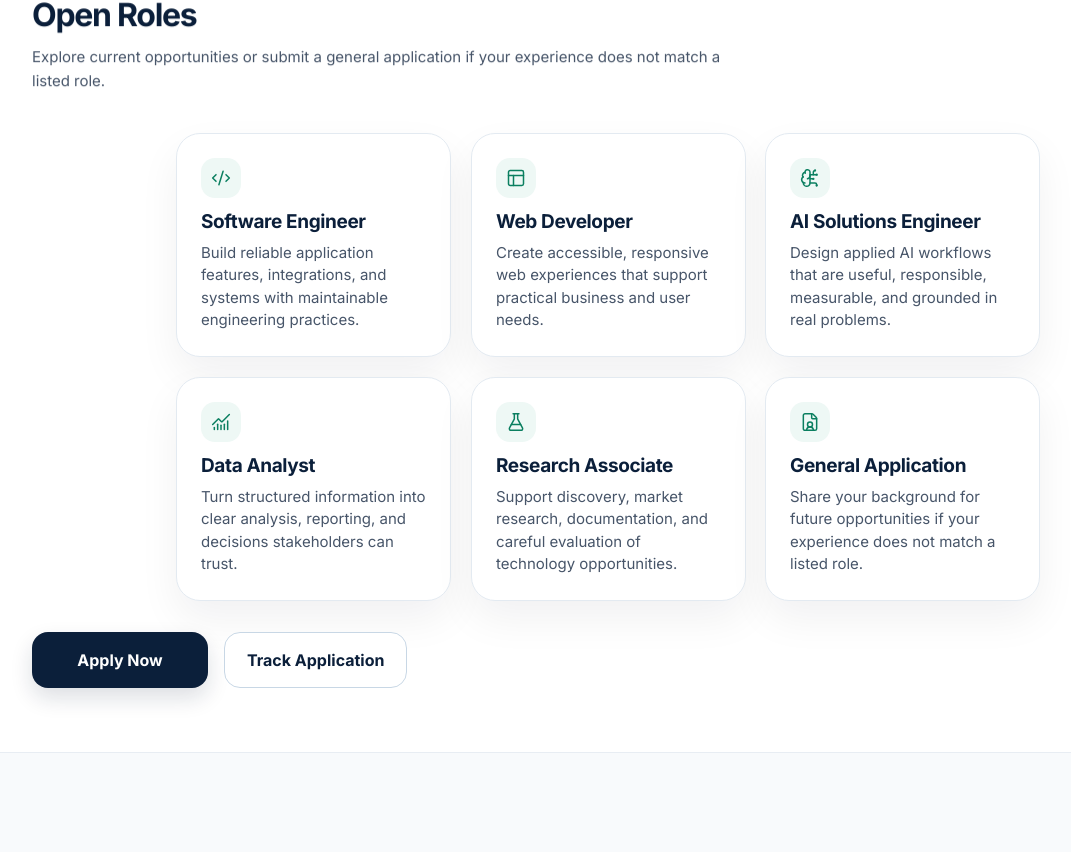
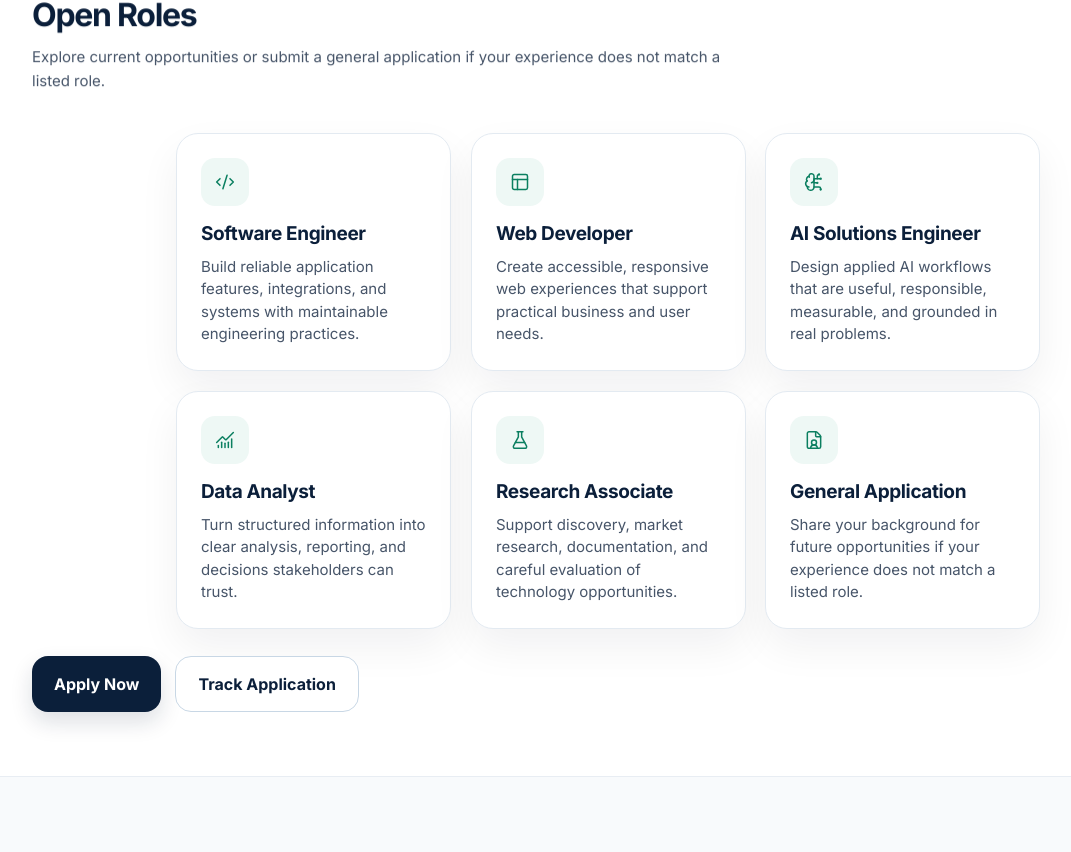
Before and after one commit to Zentric-Analytics/Zentricanalytics.com, a Next.js app: page /careers in a window 1280 px wide. Shown: the part 710-1562 px from the top of the page, without its empty margins (32-1103 px from the left). Built offline with nearby package versions, Linux system fonts and the light colour scheme.

Commit message:
Compact careers open roles cards

```diff
--- a/src/app/careers/page.tsx
+++ b/src/app/careers/page.tsx
@@ -140,25 +140,25 @@ export default function Careers() {
               </p>
             </Reveal>
 
-            <Stagger className="mx-auto mt-8 grid max-w-[22rem] gap-x-4 gap-y-4 sm:max-w-[54rem] sm:grid-cols-2 lg:mt-10 lg:grid-cols-3 lg:gap-x-5 lg:gap-y-5" delay={120} staggerDelay={90}>
+            <Stagger className="mx-auto mt-8 grid max-w-[22rem] gap-x-4 gap-y-5 sm:max-w-[54rem] sm:grid-cols-2 lg:mt-10 lg:grid-cols-3 lg:gap-x-5" delay={120} staggerDelay={90}>
               {roles.map(({ Icon, title, description }) => (
                 <article
                   key={title}
-                  className="group flex min-w-0 flex-col rounded-[22px] border border-[#E3EAF1] bg-white p-4 text-left shadow-[0_18px_42px_rgba(15,23,42,0.06)] transition duration-200 ease-out motion-safe:hover:-translate-y-0.5 hover:border-[#D4DEE8] hover:shadow-[0_20px_46px_rgba(15,23,42,0.08)] sm:rounded-[24px] sm:p-5 lg:p-6"
+                  className="group flex h-auto min-w-0 flex-col rounded-[22px] border border-[#E3EAF1] bg-white p-5 text-left shadow-[0_18px_42px_rgba(15,23,42,0.06)] transition duration-200 ease-out motion-safe:hover:-translate-y-0.5 hover:border-[#D4DEE8] hover:shadow-[0_20px_46px_rgba(15,23,42,0.08)] lg:p-6"
                 >
-                  <span className="flex size-9 shrink-0 items-center justify-center rounded-[14px] bg-[#EEF8F5] text-[#0B7F60] sm:size-10">
+                  <span className="mb-4 flex size-12 shrink-0 items-center justify-center rounded-[14px] bg-[#EEF8F5] text-[#0B7F60]">
                     <Icon aria-hidden="true" className="size-[18px] sm:size-5" strokeWidth={1.8} />
                   </span>
-                  <h3 className="mt-2.5 text-[18px] font-bold leading-[1.25] tracking-[-0.02em] text-[#0B1F3A] sm:mt-3 sm:text-[19px]">{title}</h3>
-                  <p className="mt-2 max-w-[18rem] min-w-0 text-[14px] font-normal leading-[1.5] text-[#475569] sm:text-[15px]">{description}</p>
+                  <h3 className="mb-2.5 text-[18px] font-bold leading-[1.25] tracking-[-0.02em] text-[#0B1F3A] lg:text-[19px]">{title}</h3>
+                  <p className="max-w-[18rem] min-w-0 text-[14px] font-normal leading-[1.5] text-[#475569] lg:text-[15px]">{description}</p>
                 </article>
               ))}
             </Stagger>
 
-            <Reveal className="mt-7 flex flex-col items-start lg:mt-8" delay={160}>
-              <div className="flex w-full flex-col items-center gap-3 sm:max-w-none sm:flex-row sm:justify-center sm:gap-4 sm:w-auto [&_.btn]:min-h-14 [&_.btn]:rounded-[16px] [&_.btn]:px-[22px] [&_.btn]:py-[15px] [&_.btn]:text-[16px] [&_.btn]:font-bold [&_.btn]:leading-none [&_.btn-primary]:bg-[#0B1F3A] [&_.btn-primary]:text-white [&_.btn-primary]:shadow-[0_10px_22px_rgba(11,31,58,0.14)] hover:[&_.btn-primary]:bg-[#123052] hover:[&_.btn-primary]:shadow-[0_12px_26px_rgba(11,31,58,0.18)] [&_.btn-secondary]:border [&_.btn-secondary]:border-[#C8D7E5] [&_.btn-secondary]:bg-white [&_.btn-secondary]:text-[#0B1F3A] [&_.btn-secondary]:shadow-none hover:[&_.btn-secondary]:border-[#B7C9DA] hover:[&_.btn-secondary]:bg-[#F6FAFD] sm:[&_.btn]:min-w-[11rem]">
-                <Link className="btn btn-primary za-button-motion w-full text-base sm:w-auto sm:min-w-[11rem]" href="/apply">Apply Now</Link>
-                <Link className="btn btn-secondary za-button-motion w-full text-base sm:w-auto sm:min-w-[11rem]" href="/track">Track Application</Link>
+            <Reveal className="mt-6 flex flex-col items-start lg:mt-7" delay={160}>
+              <div className="flex w-full max-w-[280px] flex-col items-stretch gap-3 sm:w-auto sm:max-w-none sm:flex-row sm:items-start sm:gap-3.5 [&_.btn]:h-14 [&_.btn]:rounded-[16px] [&_.btn]:px-[22px] [&_.btn]:text-[16px] [&_.btn]:font-bold [&_.btn]:leading-none [&_.btn-primary]:bg-[#0B1F3A] [&_.btn-primary]:text-white [&_.btn-primary]:shadow-[0_10px_22px_rgba(11,31,58,0.14)] hover:[&_.btn-primary]:bg-[#123052] hover:[&_.btn-primary]:shadow-[0_12px_26px_rgba(11,31,58,0.18)] [&_.btn-secondary]:border [&_.btn-secondary]:border-[#C8D7E5] [&_.btn-secondary]:bg-white [&_.btn-secondary]:text-[#0B1F3A] [&_.btn-secondary]:shadow-none hover:[&_.btn-secondary]:border-[#B7C9DA] hover:[&_.btn-secondary]:bg-[#F6FAFD]">
+                <Link className="btn btn-primary za-button-motion w-full text-base sm:w-auto" href="/apply">Apply Now</Link>
+                <Link className="btn btn-secondary za-button-motion w-full text-base sm:w-auto" href="/track">Track Application</Link>
               </div>
             </Reveal>
         </div>
```
